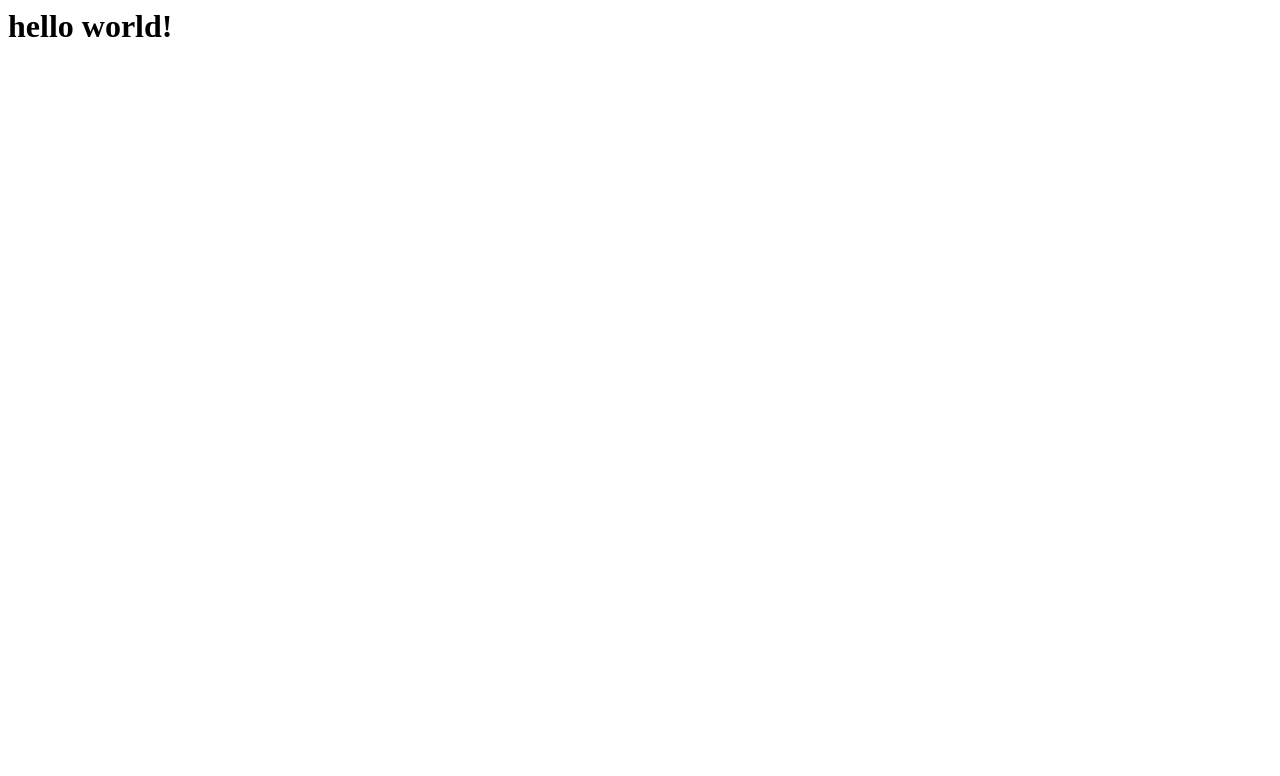
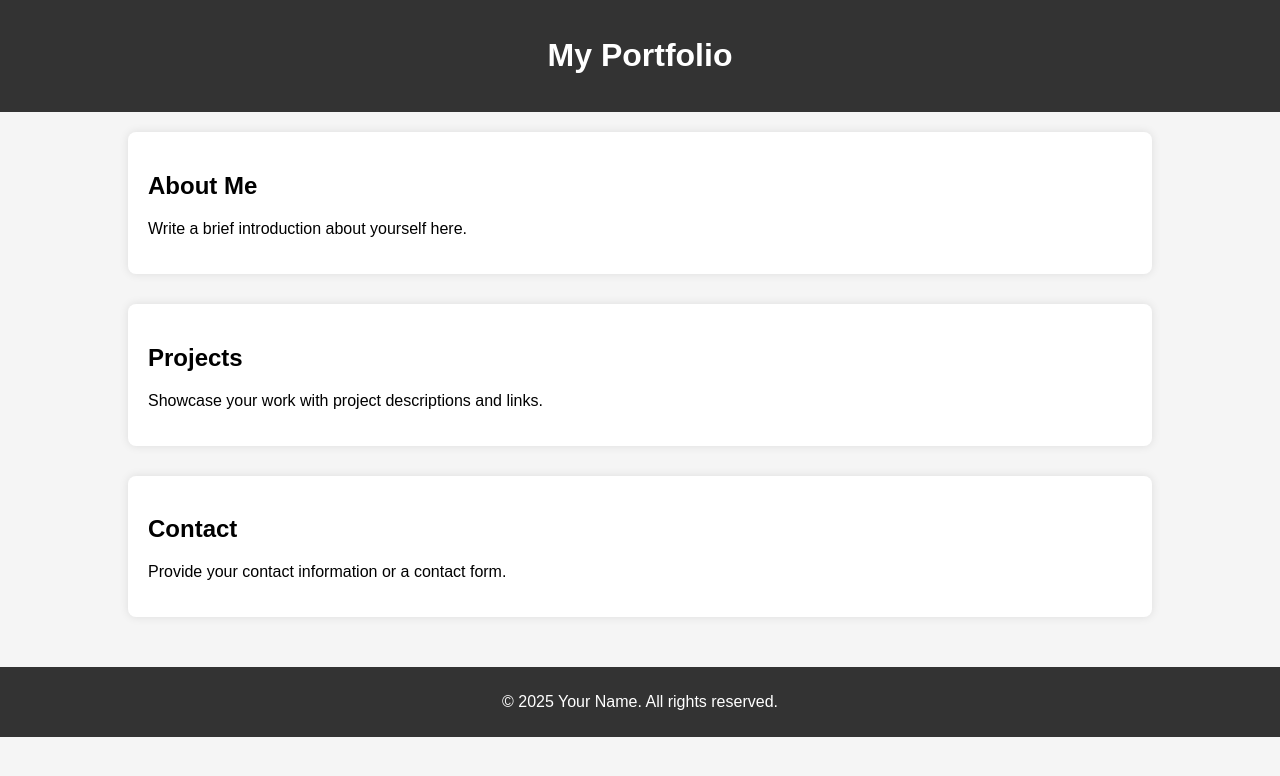
Before and after one commit to codingslash/jeff_dev_portafolio, a plain HTML site: page index.html in a window 1280 px wide. Drawn offline with Linux system fonts and the light colour scheme.

Commit message:
create basic structure

```diff
--- a/index.html
+++ b/index.html
@@ -1 +1,66 @@
-<h1>hello world! </h1>
+<!DOCTYPE html>
+<html lang="en">
+<head>
+    <meta charset="UTF-8">
+    <meta name="viewport" content="width=device-width, initial-scale=1.0">
+    <title>Portfolio</title>
+    <style>
+        body {
+            font-family: Arial, sans-serif;
+            margin: 0;
+            padding: 0;
+            background-color: #f5f5f5;
+        }
+        header {
+            background-color: #333;
+            color: white;
+            text-align: center;
+            padding: 1rem 0;
+        }
+        .container {
+            width: 80%;
+            margin: auto;
+            padding: 20px;
+        }
+        .section {
+            margin-bottom: 30px;
+            padding: 20px;
+            background-color: white;
+            border-radius: 8px;
+            box-shadow: 0 0 10px rgba(0, 0, 0, 0.1);
+        }
+        footer {
+            text-align: center;
+            padding: 10px;
+            background-color: #333;
+            color: white;
+        }
+    </style>
+</head>
+<body>
+    <header>
+        <h1>My Portfolio</h1>
+    </header>
+
+    <div class="container">
+        <section class="section" id="about">
+            <h2>About Me</h2>
+            <p>Write a brief introduction about yourself here.</p>
+        </section>
+
+        <section class="section" id="projects">
+            <h2>Projects</h2>
+            <p>Showcase your work with project descriptions and links.</p>
+        </section>
+
+        <section class="section" id="contact">
+            <h2>Contact</h2>
+            <p>Provide your contact information or a contact form.</p>
+        </section>
+    </div>
+
+    <footer>
+        <p>&copy; 2025 Your Name. All rights reserved.</p>
+    </footer>
+</body>
+</html>
```
